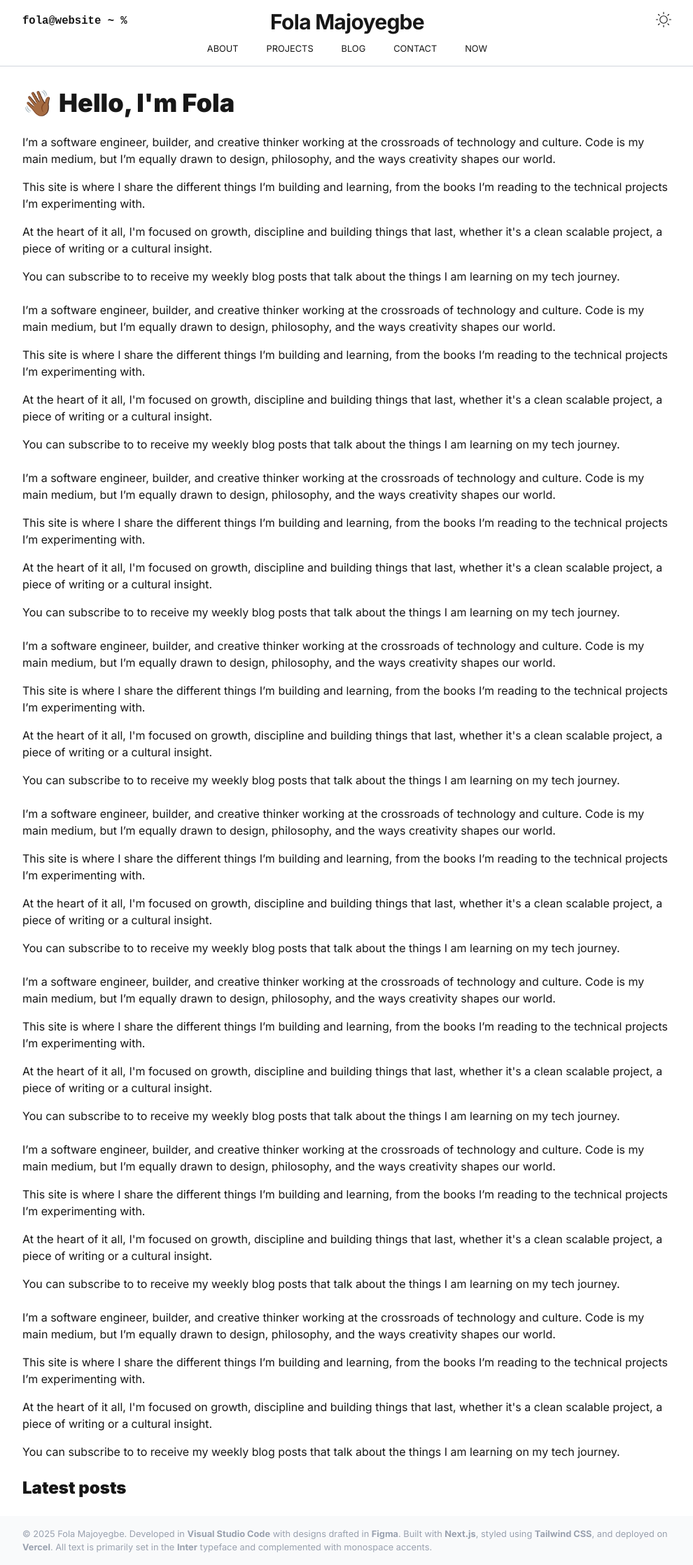
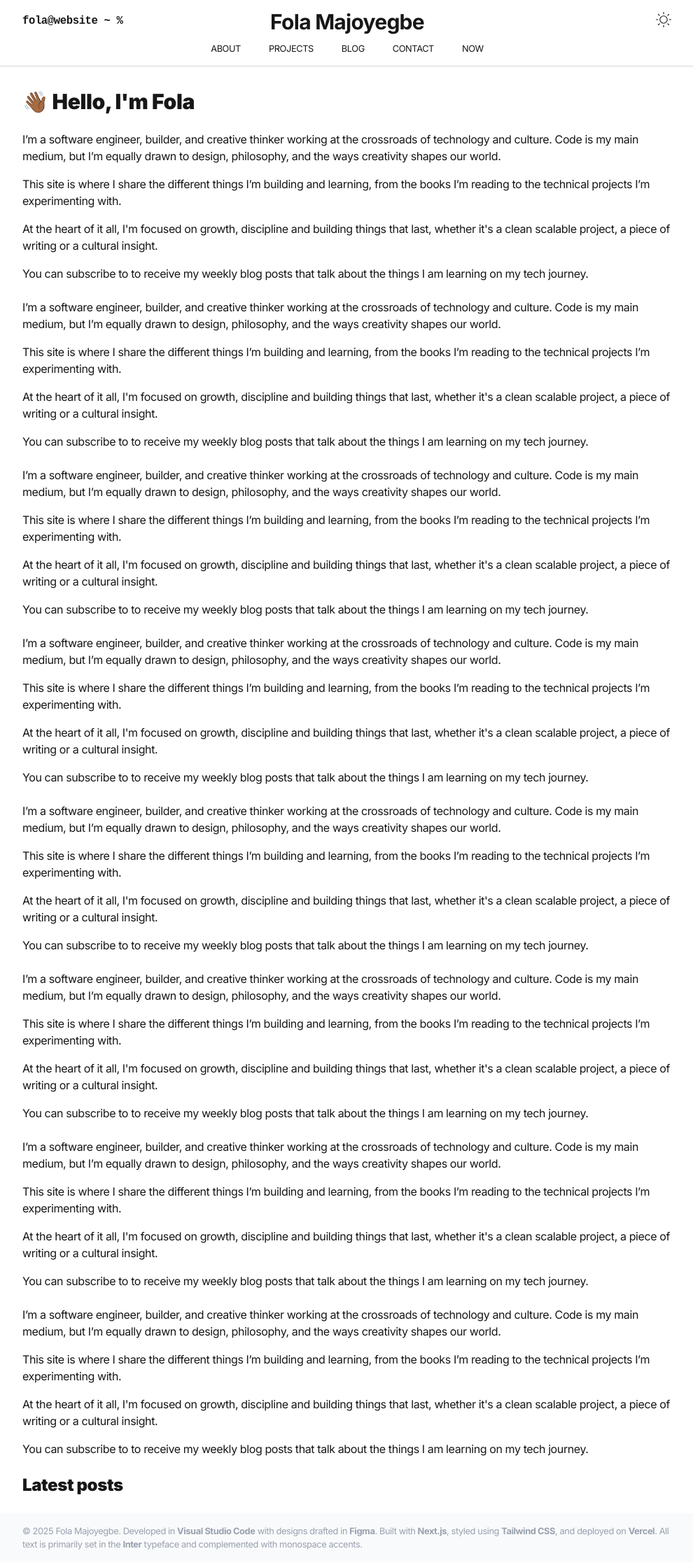
Before and after one commit to Folamajo/portfolio, a Next.js app: page / in a window 1280 px wide. Shown: the whole page at 70% size, without its empty margins (144-1134 px from the left). Built offline with nearby package versions, Linux system fonts and the light colour scheme.

Commit message:
Made changes to page UI

```diff
--- a/src/app/globals.css
+++ b/src/app/globals.css
@@ -32,6 +32,8 @@ body {
   font-family: Arial, Helvetica, sans-serif;
   margin:0;
   padding:0;
+  /* letter-spacing: 0.025em; */
+
 }
 
 .mono{
--- a/src/app/page.tsx
+++ b/src/app/page.tsx
@@ -8,14 +8,14 @@ export default function Home() {
 
 
    return (
-      <div className="flex flex-col items-center min-h-screen ">
+      <div className="flex flex-col items-center min-h-screen tracking-tight">
          <Sidebar />
          <header className= ' w-full flex justify-center '>
             <Header />
          </header>
 
          <main className=' main_content max-w-[60em] mb-6 px-4 w-full'>
-            <h1 className='font-black text-4xl '>👋🏾 Hello, I'm Fola</h1>
+            <h1 className='font-black text-3xl '>👋🏾 Hello, I'm Fola</h1>
             <div className= "mt-6">
                <p>
                   I’m a software engineer, builder, and creative thinker working at the crossroads of technology and culture. Code is my main medium, but I’m equally drawn to design, philosophy, and the ways creativity shapes our world.
--- a/src/components/Footer.tsx
+++ b/src/components/Footer.tsx
@@ -1,12 +1,13 @@
 import React from 'react'
 import siteConfig from '@/siteConfig.json'
+import Link from 'next/link'
 
 const Footer = () => {
 
 
    return (
          <div className="    text-gray-400 text-[0.8em]  px-4">
-            <div>© 2025 Fola Majoyegbe. Developed in <a href="https://code.visualstudio.com/" className="font-bold hover:opacity-80" target ="_blank">Visual Studio Code</a> with designs drafted in <a  href="https://www.figma.com/" className="font-bold hover:opacity-80" target ="_blank">Figma</a>. Built with <a href="https://nextjs.org/" className="font-bold hover:opacity-80" target ="_blank">Next.js</a>, styled using <a href= "https://tailwindcss.com/" target ="_blank" className="font-bold hover:opacity-80">Tailwind CSS</a>, and deployed on <a href= "https://vercel.com/" target ="_blank" className="font-bold hover:opacity-80">Vercel</a>. All text is primarily set in the <a href = "https://rsms.me/inter/" target ="_blank" className="font-bold hover:opacity-80">Inter</a> typeface and complemented with monospace accents.
+            <div>© 2025 <Link href="/">Fola Majoyegbe</Link>. Developed in <a href="https://code.visualstudio.com/" className="font-bold hover:opacity-80" target ="_blank">Visual Studio Code</a> with designs drafted in <a  href="https://www.figma.com/" className="font-bold hover:opacity-80" target ="_blank">Figma</a>. Built with <a href="https://nextjs.org/" className="font-bold hover:opacity-80" target ="_blank">Next.js</a>, styled using <a href= "https://tailwindcss.com/" target ="_blank" className="font-bold hover:opacity-80">Tailwind CSS</a>, and deployed on <a href= "https://vercel.com/" target ="_blank" className="font-bold hover:opacity-80">Vercel</a>. All text is primarily set in the <a href = "https://rsms.me/inter/" target ="_blank" className="font-bold hover:opacity-80">Inter</a> typeface and complemented with monospace accents.
             </div>
 
          </div>
--- a/src/components/Header/Name.tsx
+++ b/src/components/Header/Name.tsx
@@ -14,7 +14,7 @@ type NameProps = {
 const Name = ({ pageName } : NameProps) => {
    const pathName= usePathname()
    const cleanedPathName = pathName.replace("/", "" )
-   // const {theme, setTheme} = useTheme()
+
 
 
 
@@ -22,7 +22,7 @@ const Name = ({ pageName } : NameProps) => {
       <div className= " ">
          <div className=' pt-4 px-4 flex items-center justify-between  max-w-[60em] relative mx-auto'>
             <div className=' flex w-[21em]'>
-               <p className="mono font-bold text-[1.2em]">fola@website {cleanedPathName ? cleanedPathName : '~'} %</p>  <p className="ml-1 mono text-[1.2em]">{pageName}</p> <div className='blinking_cursor '></div>
+               <p className="mono font-bold text-[1.2em]"><Link href="/">fola</Link>@website {cleanedPathName ? cleanedPathName : '~'} %</p>  <p className="ml-1 mono text-[1.2em]">{pageName}</p> <div className='blinking_cursor '></div>
             </div>
 
             <div className=" absolute  flex left-1/2 transform -translate-x-1/2">
```
